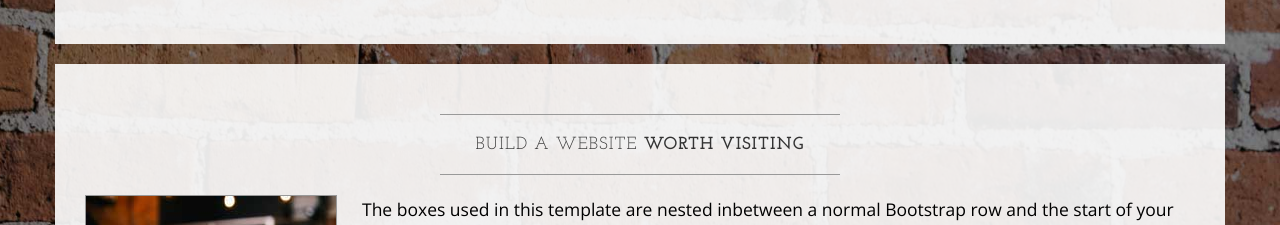
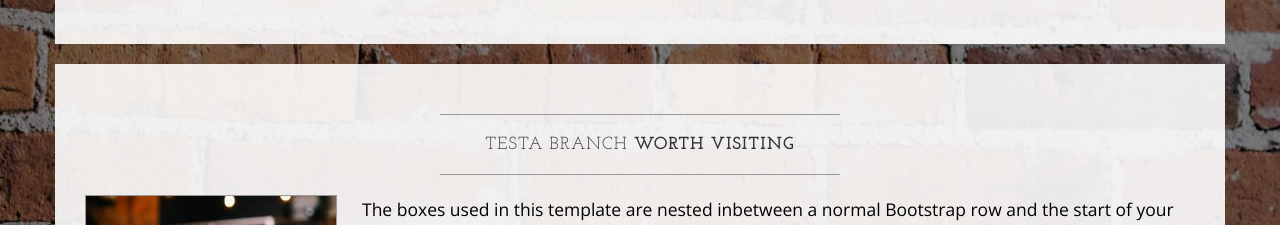
Before and after one commit to CPULoyal/GIT-Course, a plain HTML site: page index.html in a window 1280 px wide. Shown: the part 1040-1265 px from the top of the page. Drawn offline with nearby package versions, Linux system fonts and the light colour scheme.

Commit message:
Initial commit on testA branch

```diff
--- a/index.html
+++ b/index.html
@@ -123,7 +123,7 @@
             <div class="box">
                 <div class="col-lg-12">
                     <hr>
-                    <h2 class="intro-text text-center">Build a website
+                    <h2 class="intro-text text-center">testA Branch
                         <strong>worth visiting</strong>
                     </h2>
                     <hr>
```
